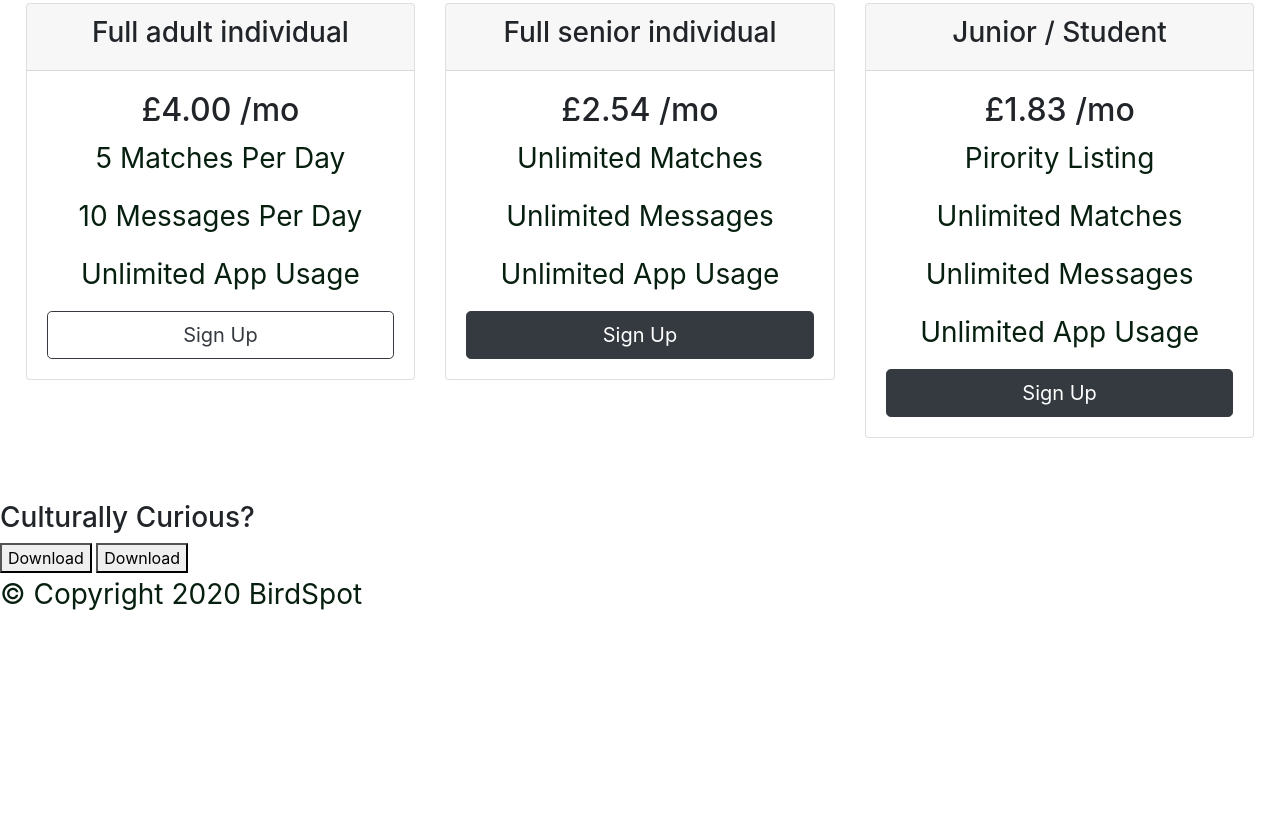
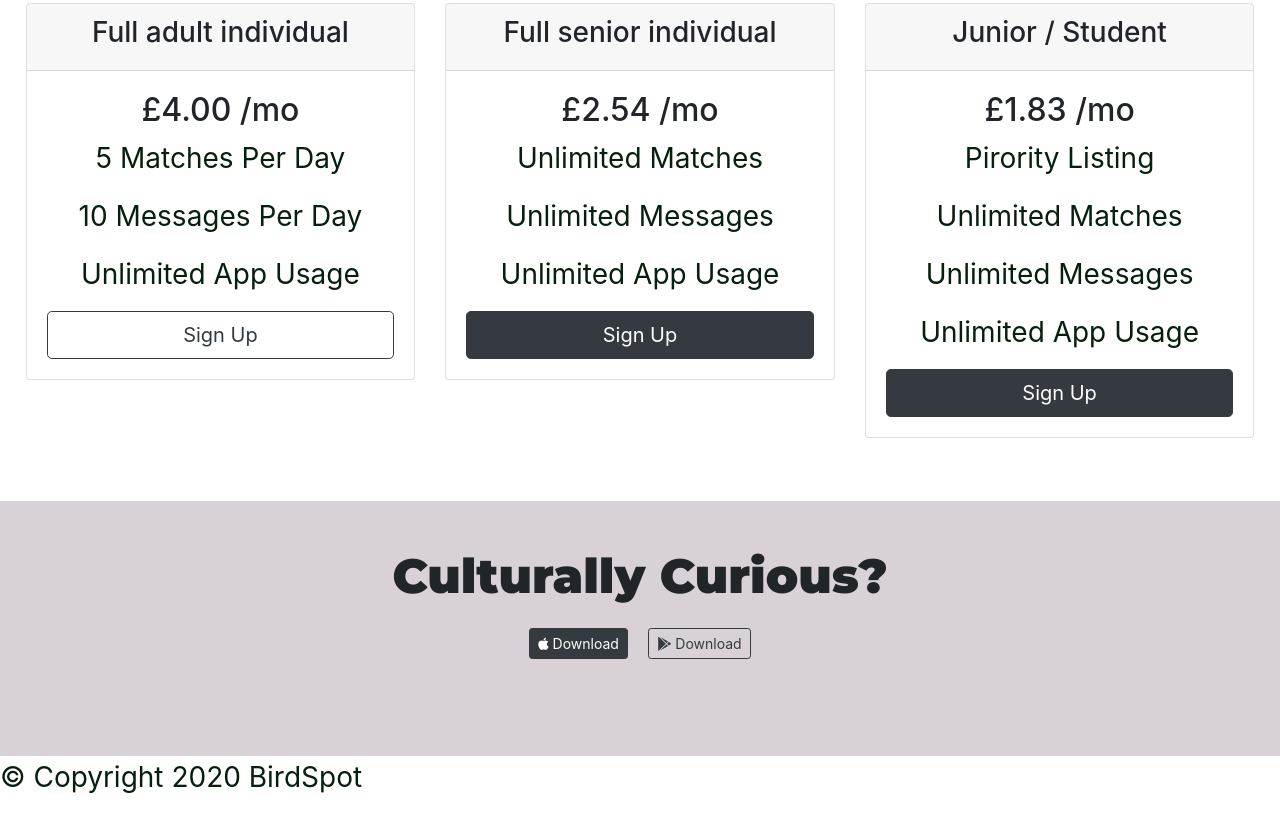
Before and after one commit to MariyaLcs/BirdSpot, a plain HTML site: page index.html in a window 1280 px wide. Shown: the part 1657-2471 px from the top of the page. Before the commit the page ends 2288 px from the top, so only its background shows below. Drawn offline with nearby package versions, Linux system fonts and the light colour scheme.

Commit message:
Call to action section

```diff
--- a/css/styles.css
+++ b/css/styles.css
@@ -8,13 +8,15 @@ p {
 }
 
 .title,
-.section-heading {
+.section-heading,
+.big-heading {
   font-family: "Montserrat", sans-serif;
   font-size: 3rem;
   line-height: 1.5;
 }
 
-#title {
+#title,
+#cta {
   background-color: #725b7146;
 }
 
--- a/index.html
+++ b/index.html
@@ -241,11 +241,17 @@
     </section>
 
     <!-- Call to Action -->
-
-    <section id="cta">
-      <h3>Culturally Curious?</h3>
-      <button type="button">Download</button>
-      <button type="button">Download</button>
+    <section class="colored-section text-center" id="cta">
+      <div class="container-fluid">
+        <h3 class="big-heading">Culturally Curious?</h3>
+        <button type="button" class="btn btn-dark btn-sm m-2">
+          <i class="fab fa-apple"></i> Download
+        </button>
+        <button type="button" class="btn btn-outline-dark btn-sm m-2">
+          <i class="fab fa-google-play"></i>
+          Download
+        </button>
+      </div>
     </section>
 
     <!-- Footer -->
```
